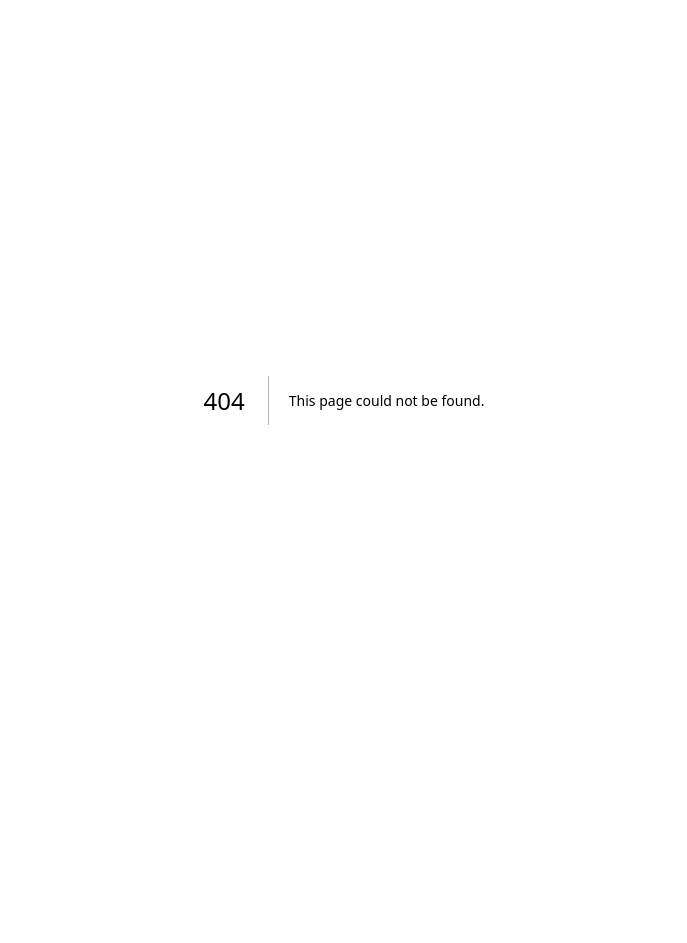
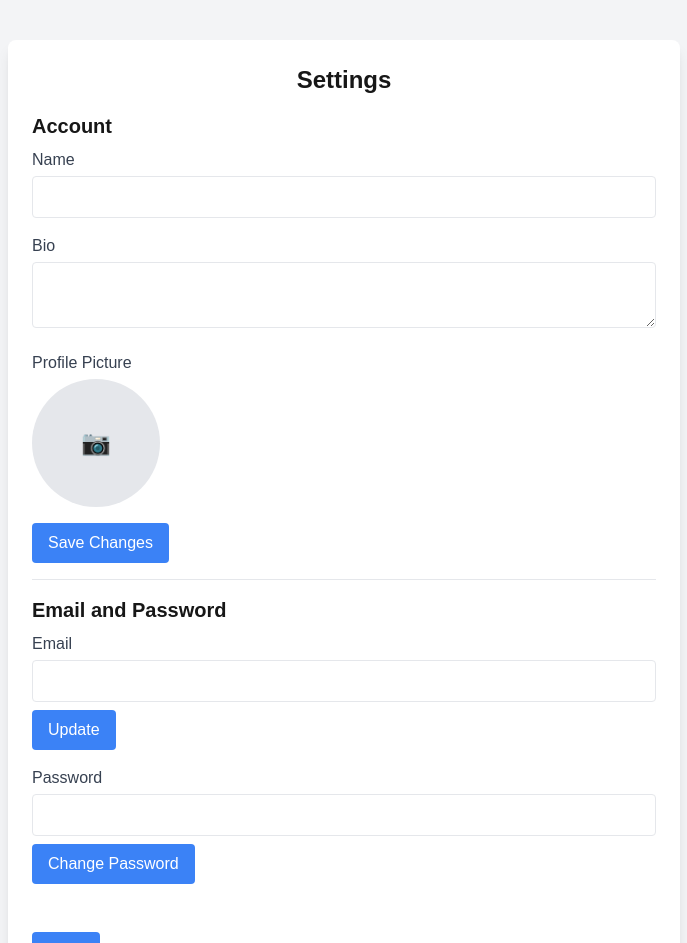
Before and after one commit to byQuexo/ChefChecker-UI, a Next.js app: page /settings in a window 1280 px wide. Before the commit this address had no page. Shown: the top 943 px of the page, without its empty margins (296-983 px from the left). Before the commit the page ends 800 px from the top, so only its background shows below. Built offline with nearby package versions, Linux system fonts and the light colour scheme.

Commit message:
added setting page

```diff
--- /dev/null
+++ b/src/app/settings/page.tsx
@@ -0,0 +1,90 @@
+"use client"
+import React, { useState } from 'react';
+
+export default function Settings() {
+  // States for input
+  const [name, setName] = useState('');
+  const [bio, setBio] = useState('');
+  const [email, setEmail] = useState('');
+  const [password, setPassword] = useState('');
+
+  return (
+    <div className="flex flex-col items-center min-h-screen bg-gray-100">
+      <div className="w-full max-w-2xl bg-white shadow-lg rounded-lg mt-10 p-6">
+        <h1 className="text-2xl font-semibold mb-4 text-center">Settings</h1>
+
+        {/* Account settings Section */}
+        <div className="border-b pb-4 mb-4">
+          <h2 className="text-xl font-semibold mb-2">Account</h2>
+
+          {/* Name Field */}
+          <div className="mb-4">
+            <label className="block text-gray-700 mb-1">Name</label>
+            <input
+              type="text"
+              className="w-full p-2 border rounded"
+              value={name}
+              onChange={(e) => setName(e.target.value)}
+            />
+          </div>
+
+          {/* Bio Field */}
+          <div className="mb-4">
+            <label className="block text-gray-700 mb-1">Bio</label>
+            <textarea
+              className="w-full p-2 border rounded"
+              value={bio}
+              onChange={(e) => setBio(e.target.value)}
+            />
+          </div>
+
+          {/* Profile Picture Upload */}
+          <div className="mb-4">
+            <label className="block text-gray-700 mb-1">Profile Picture</label>
+            <div className="w-32 h-32 bg-gray-200 rounded-full flex items-center justify-center">
+              <span className="text-gray-500 text-2xl">📷</span>
+            </div>
+          </div>
+
+          {/* Save Changes Button */}
+          <button className="bg-blue-500 text-white px-4 py-2 rounded">Save Changes</button>
+        </div>
+
+        {/* Email and Password Section */}
+        <div className="pb-4 mb-4">
+          <h2 className="text-xl font-semibold mb-2">Email and Password</h2>
+
+          {/* Email Field */}
+          <div className="mb-4">
+            <label className="block text-gray-700 mb-1">Email</label>
+            <input
+              type="email"
+              className="w-full p-2 border rounded"
+              value={email}
+              onChange={(e) => setEmail(e.target.value)}
+            />
+            <button className="bg-blue-500 text-white px-4 py-2 mt-2 rounded">Update</button>
+          </div>
+
+          {/* Password Field */}
+          <div className="mb-4">
+            <label className="block text-gray-700 mb-1">Password</label>
+            <input
+              type="password"
+              className="w-full p-2 border rounded"
+              value={password}
+              onChange={(e) => setPassword(e.target.value)}
+            />
+            <button className="bg-blue-500 text-white px-4 py-2 mt-2 rounded">Change Password</button>
+          </div>
+        </div>
+
+        {/* Back Button and Logout Link */}
+        <div className="flex justify-between items-center">
+          <button className="bg-blue-500 text-white px-4 py-2 rounded">Back</button>
+          <button className="text-red-500">Log Out</button>
+        </div>
+      </div>
+    </div>
+  );
+};
```
